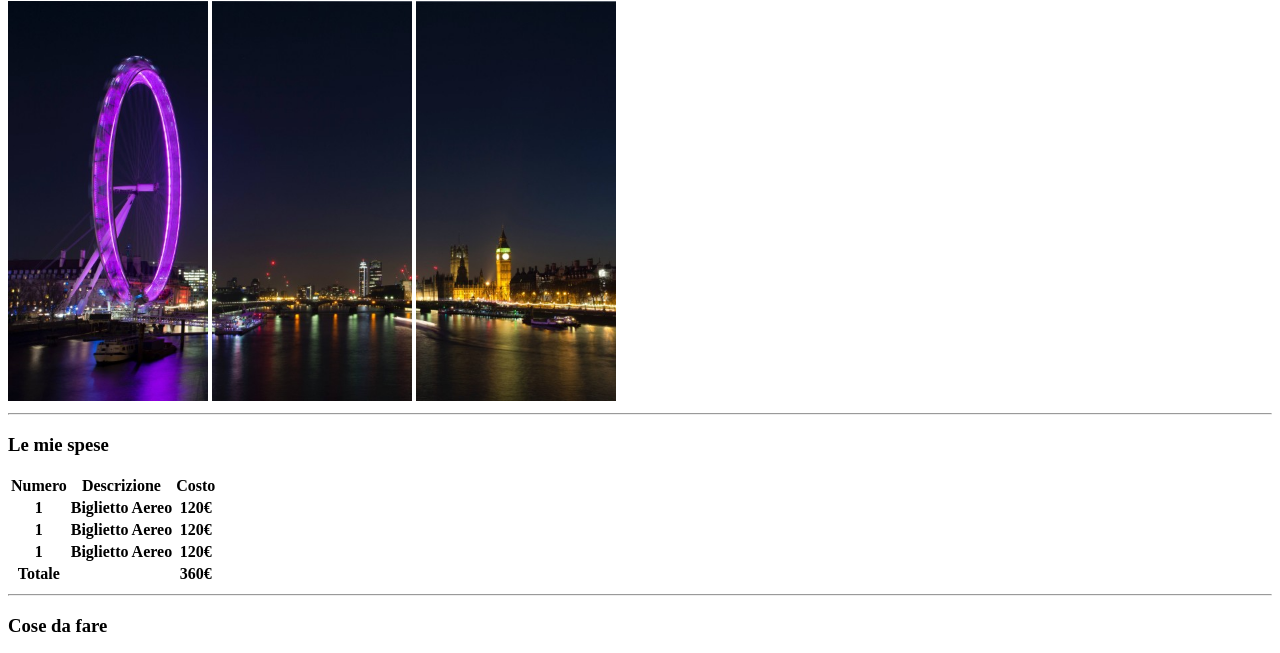
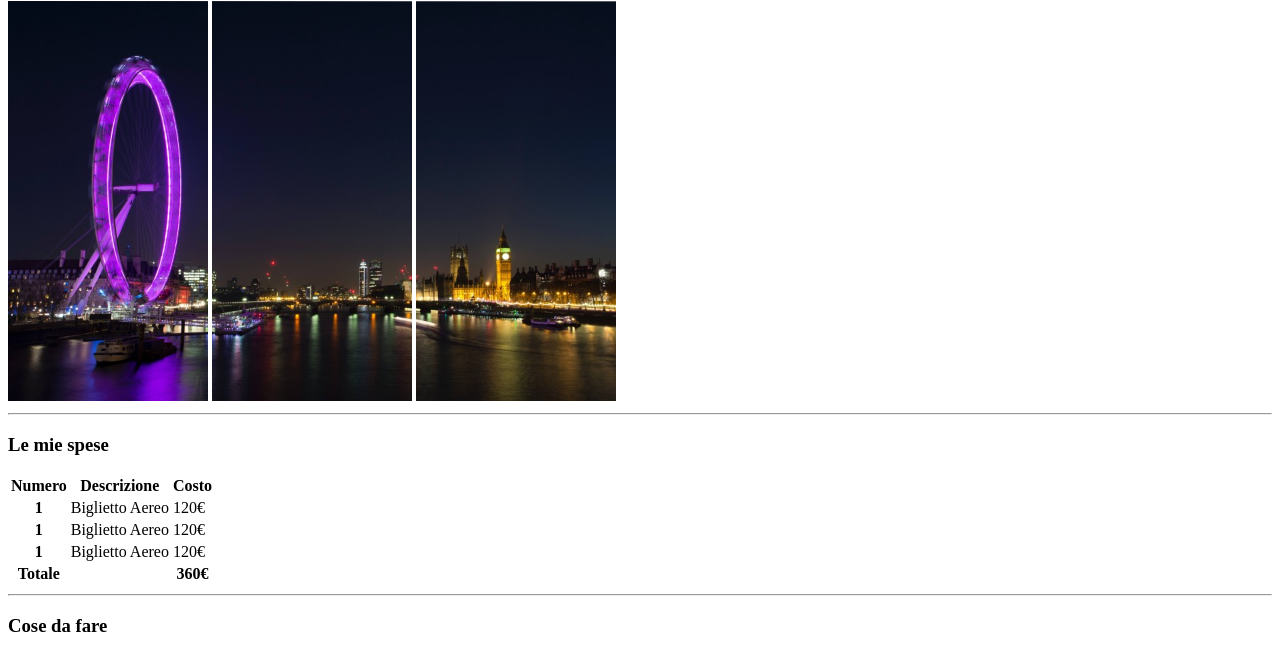
Before and after one commit to esseppi/html-london-trip, a plain HTML site: page index.html in a window 1280 px wide. Shown: the part 79-732 px from the top of the page. Drawn offline with Linux system fonts and the light colour scheme.

Commit message:
cambiato th con td nella tabella

```diff
--- a/index.html
+++ b/index.html
@@ -1,18 +1,19 @@
 <!DOCTYPE html>
 <html lang="en">
+
 <head>
     <meta charset="UTF-8">
     <meta http-equiv="X-UA-Compatible" content="IE=edge">
     <meta name="viewport" content="width=device-width, initial-scale=1.0">
     <title>London Trip</title>
 </head>
+
 <body>
     <header>
         <h1>Il mio viaggio a Londra</h1>
-            <img src="img/pexels-bill-emrich-230794-0.jpg" alt="london-cover-0" style="width: 200px;">
-            <img src="img/pexels-bill-emrich-230794-1.jpg" alt="london-cover-1" style="width: 200px;">
-            <img src="img/pexels-bill-emrich-230794-2.jpg" alt="london-cover-2" style="width: 200px;">
-
+        <img src="img/pexels-bill-emrich-230794-0.jpg" alt="london-cover-0" style="width: 200px;">
+        <img src="img/pexels-bill-emrich-230794-1.jpg" alt="london-cover-1" style="width: 200px;">
+        <img src="img/pexels-bill-emrich-230794-2.jpg" alt="london-cover-2" style="width: 200px;">
         <hr>
     </header>
     <main>
@@ -30,25 +31,27 @@
                     <tbody>
                         <tr>
                             <th>1</th>
-                            <th>Biglietto Aereo</th>
-                            <th>120€</th>
+                            <td>Biglietto Aereo</td>
+                            <td>120€</td>
                         </tr>
                         <tr>
                             <th>1</th>
-                            <th>Biglietto Aereo</th>
-                            <th>120€</th>
+                            <td>Biglietto Aereo</td>
+                            <td>120€</td>
                         </tr>
                         <tr>
                             <th>1</th>
-                            <th>Biglietto Aereo</th>
-                            <th>120€</th>
+                            <td>Biglietto Aereo</td>
+                            <td>120€</td>
                         </tr>
+                    </tbody>
+                    <tfoot>
                         <tr>
                             <th>Totale</th>
-                            <th></th>
+                            <td></td>
                             <th>360€</th>
                         </tr>
-                    </tbody>
+                    </tfoot>
                 </table>
                 <hr>
             </article>
@@ -94,8 +97,10 @@
         <section>
             <h2>Le foto</h2>
             <article>
-                <img src="https://www.abta.com/sites/default/files/styles/large/public/media/uploads/london-400x400-compressor_0.jpg" alt="London's bridge">
-                <img src="https://pokerstarscareers.com/wp-content/uploads/2020/01/London-Wider-Area-e1597319992670-400x400.jpg" alt="London's Gallery">
+                <img src="https://www.abta.com/sites/default/files/styles/large/public/media/uploads/london-400x400-compressor_0.jpg"
+                    alt="London's bridge">
+                <img src="https://pokerstarscareers.com/wp-content/uploads/2020/01/London-Wider-Area-e1597319992670-400x400.jpg"
+                    alt="London's Gallery">
             </article>
         </section>
     </main>
@@ -105,4 +110,5 @@
         </p>
     </footer>
 </body>
+
 </html>
```
